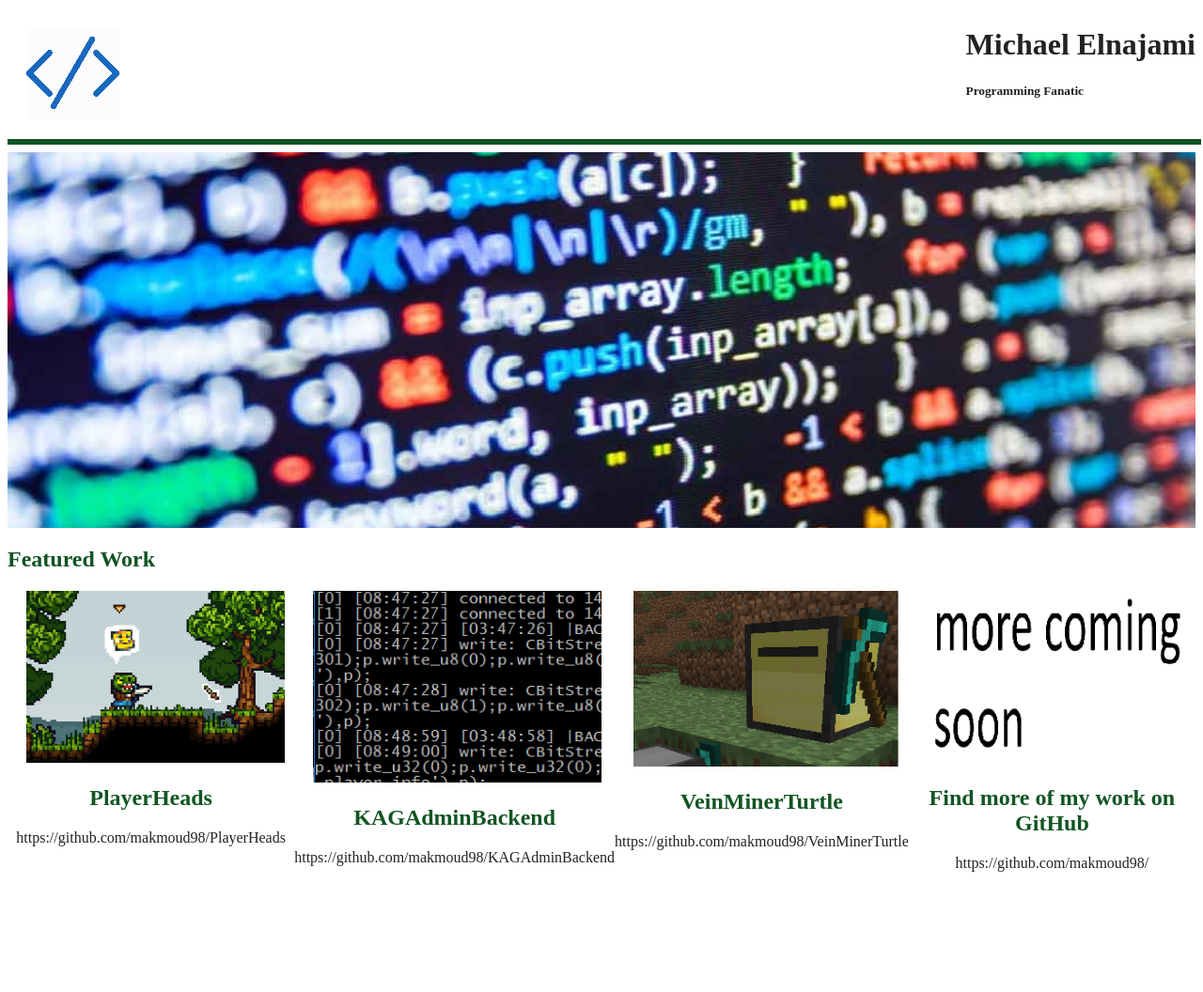
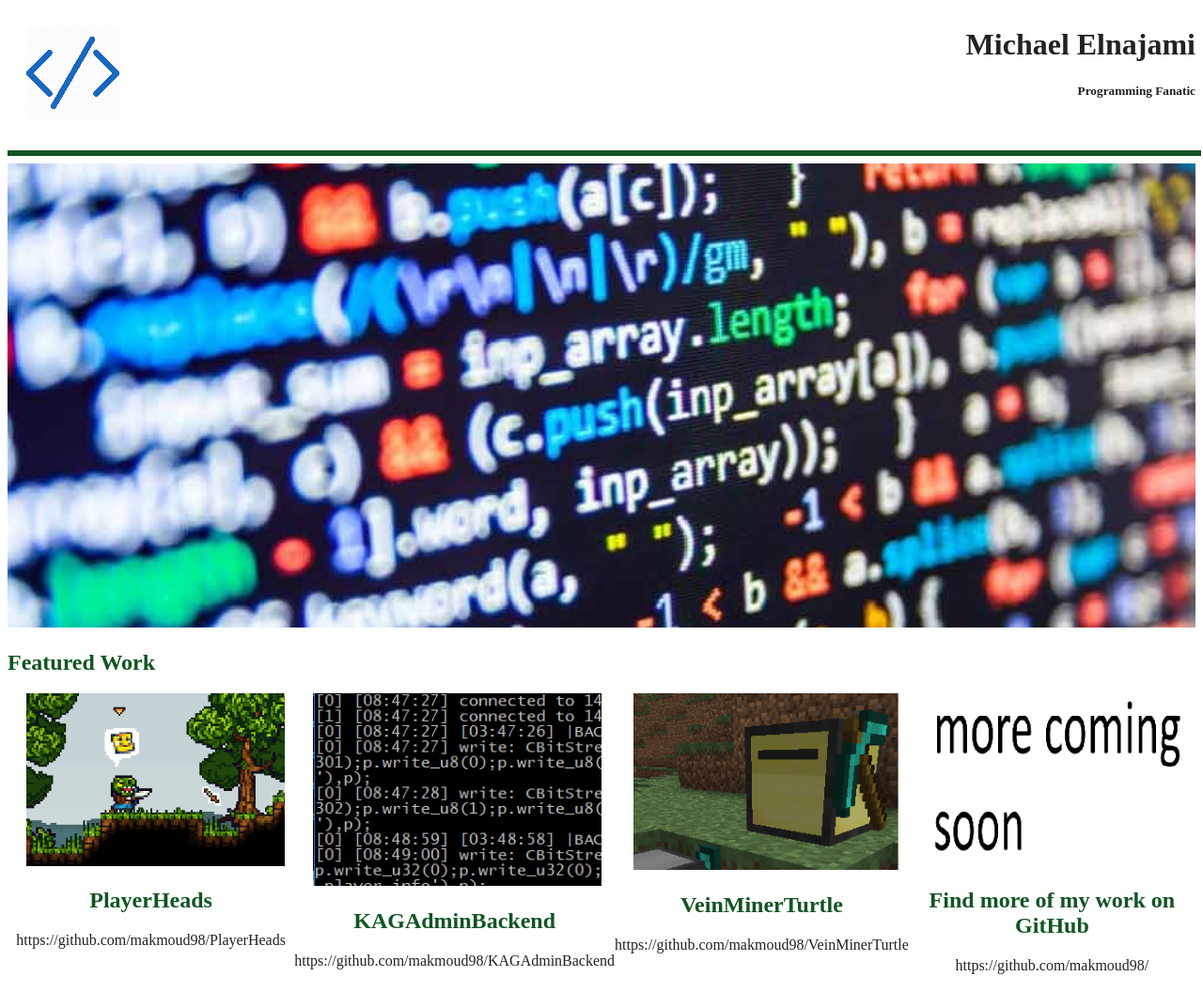
Before and after one commit to makmoud98/PortfolioWebsite, a plain HTML site: page index.html in a window 1280 px wide. Shown: the whole page at 94% size. Before the commit the page ends 944 px from the top, so only its background shows below. Drawn offline with Linux system fonts and the light colour scheme.

Commit message:
completely remade the web page to eliminate uses of float.
flex is now used for all elements except the horiz line and banner

```diff
--- a/css/main.css
+++ b/css/main.css
@@ -1,4 +1,4 @@
-h1, h3, h4, h5, p {
+h1 {
     color: #222222;
 }
 
@@ -6,10 +6,38 @@ h2 {
     color: #115522;
 }
 
+h3 {
+    color: #222222;
+}
+
+h4 {
+    color: #222222;
+}
+
+h5 {
+    color: #222222;
+}
+
+p {
+    color: #222222;
+}
+
+.header {
+    display: flex;
+    flex-flow: row wrap;
+    justify-content: flex-end;
+}
+
 .flex-grid {
     display: flex;
     flex-wrap: wrap;
 }
+
+.col-wide {
+    flex: 1 100%
+    width: 100%;
+}
+
 .col {
     flex: 1;
 }
@@ -18,32 +46,22 @@ h2 {
     margin: 20px;
 }
 
-.banner {
+.name {
+    text-align: right;
+}
+
+.line {
+    border: 3px solid #115522;
     width: 100%;
 }
 
-.line {
-    border-style: solid;
-    border-width: 3px;
-    color: #115522;
+.banner {
     width: 100%;
-}
-
-.left {
-    float: left;
-}
-
-.right {
-    float: right;
 }
 
 .center {
     text-align: center;
     width: 100%;
-}
-
-.clear {
-    clear: left;
 }
 
 .work {
@@ -52,15 +70,3 @@ h2 {
     margin-left: 20px;
     margin-right: 20px;
 }
-
-@media screen and (min-width: 0) and (max-width: 417px) {
-    .right {
-        float: left;
-    }
-}
-
-@media screen and (min-width: 1048px) {
-    .banner {
-        height: 400px;
-    }
-}
--- a/index.html
+++ b/index.html
@@ -8,17 +8,30 @@
     </head>
     <body>
         <header>
-            <img class="left logo" src="img/logo.png" alt="Udacity logo"/>
-            <div class="right">
-                <h1>Michael Elnajami</h1>
-                <h5>Programming Fanatic</h5>
+            <div class="header">
+                <div class="col">
+                    <img class="logo" src="img/logo.png" alt="Udacity logo"/>
+                </div>
+                <div class="col name">
+                    <h1>Michael Elnajami</h1>
+                    <h5>Programming Fanatic</h5>
+                </div>
             </div>
             <hr class="line"/>
         </header>
         <main>
-            <img class="banner left" src="img/banner.jpg" alt="binary numbers">
-            <h2 class="left">Featured Work</h2>
-            <div class="clear left flex-grid center">
+            <!-- the banner is actually meant to stretch when
+                the screen size is >1048. (see my media query)
+                the reason i did this was because when the image
+                began scaling at that resolution it started taking
+                up >50% of the whole page. because i wanted users
+                to be able to see the "featured works" without
+                having to scroll down i forced its size to 400px
+                for now, i will just leave it at 100% because
+                i think what i did might not be the best solution -->
+            <img class="banner" src="img/banner.jpg" alt="javascript code">
+            <h2>Featured Work</h2>
+            <div class="flex-grid center">
                 <div class="col">
                     <a href="https://github.com/makmoud98/PlayerHeads" target="_blank">
                         <img class="work" src="img/playerheads.png" alt="player with custom head">
```
